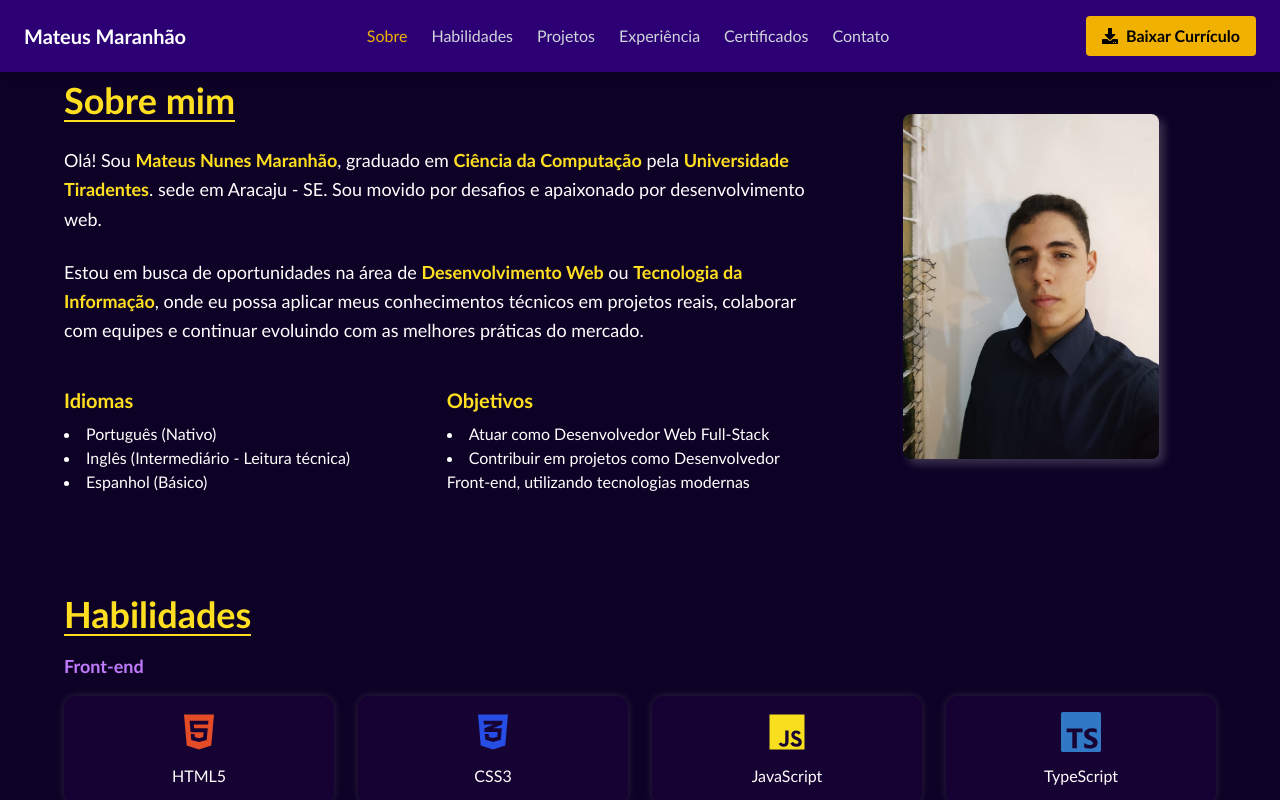
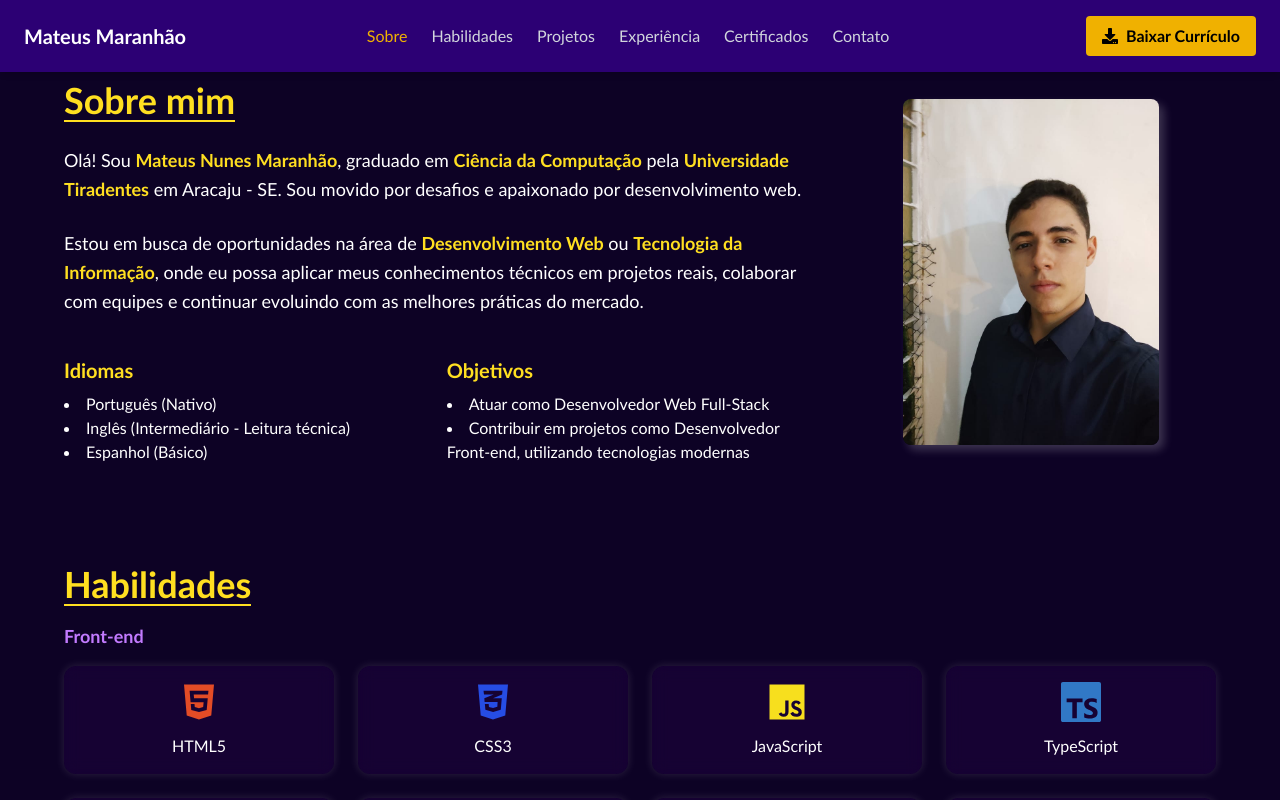
Before and after one commit to mateusmaranhao12/portfolio-v2, a Next.js app: page / in a window 1280 px wide. Shown: the top 800 px of the page. Built offline with nearby package versions, Linux system fonts and the light colour scheme.

Commit message:
Update portfolio

```diff
--- a/src/app/modules/Sobre.tsx
+++ b/src/app/modules/Sobre.tsx
@@ -9,8 +9,7 @@ export default function Sobre() {
 
     const paragrafos = [
         `Olá! Sou <strong class="text-yellow-300">Mateus Nunes Maranhão</strong>,
-            graduado em <strong class="text-yellow-300">Ciência da Computação</strong> pela <strong class="text-yellow-300">Universidade Tiradentes</strong>.
-            sede em Aracaju - SE. Sou movido por desafios e apaixonado por desenvolvimento web.`,
+            graduado em <strong class="text-yellow-300">Ciência da Computação</strong> pela <strong class="text-yellow-300">Universidade Tiradentes</strong> em Aracaju - SE. Sou movido por desafios e apaixonado por desenvolvimento web.`,
 
         `Estou em busca de oportunidades na área
             de <strong class="text-yellow-300">Desenvolvimento Web</strong> ou <strong class="text-yellow-300">Tecnologia da Informação</strong>,
```
